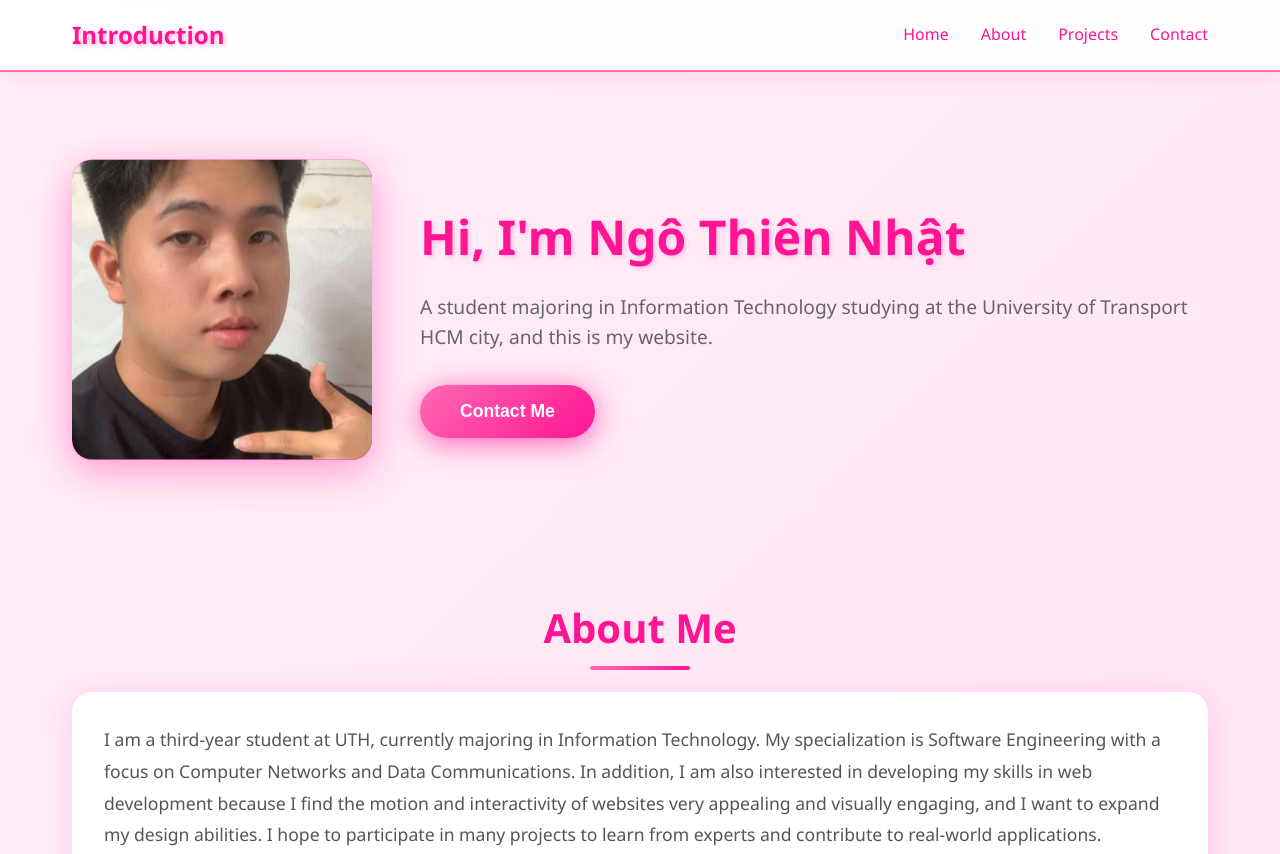
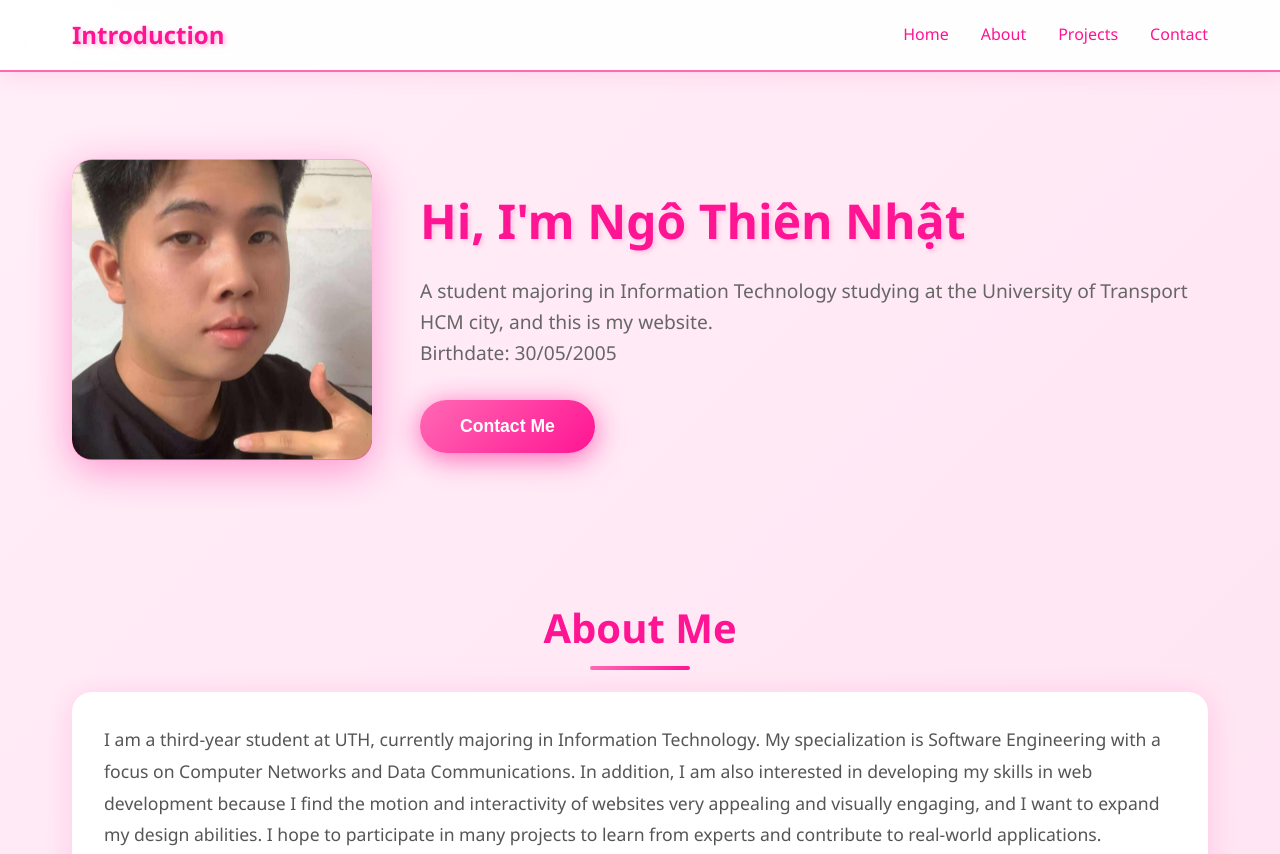
Before and after one commit to NhatQuenTen/Ng-Thi-n-Nh-t---070205001302, a plain HTML site: page index.html in a window 1280 px wide. Shown: the top 854 px of the page. Drawn offline with Linux system fonts and the light colour scheme.

Commit message:
Lap trinh Web

```diff
--- a/index.html
+++ b/index.html
@@ -28,7 +28,9 @@
         </div>
         <div class="hero-content">
             <h1>Hi, I'm Ngô Thiên Nhật</h1>
-            <p>A student majoring in Information Technology studying at the University of Transport HCM city, and this is my website.</p>
+            <p>A student majoring in Information Technology studying at the University of Transport HCM city, and this is my website.
+                <br>Birthdate: 30/05/2005
+            </p>
             <button class="contact-btn" onclick="document.getElementById('contact').scrollIntoView({behavior: 'smooth'})">Contact Me</button>
         </div>
     </section>
```
